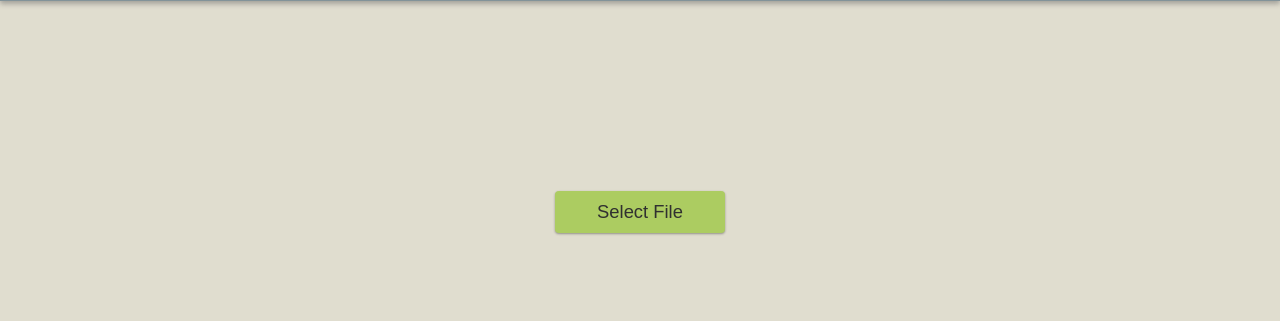
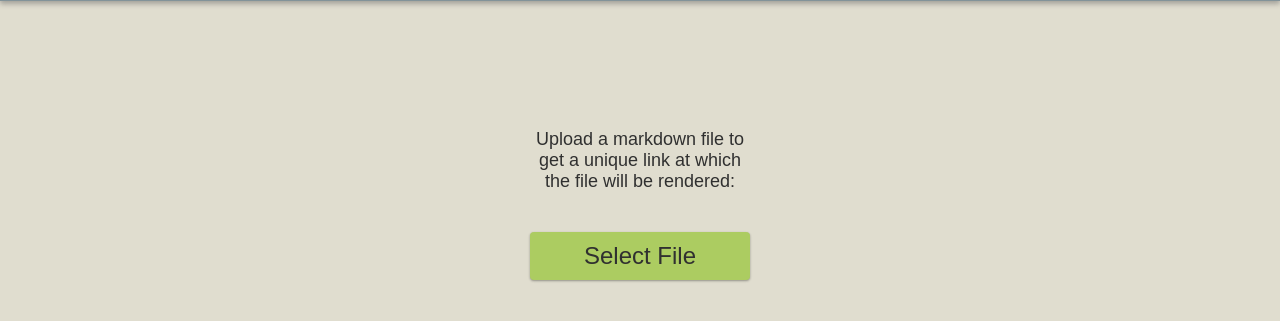
Before and after one commit to KorySchneider/markfast, a website: page public/index.html in a window 1280 px wide. Shown: the part 89-410 px from the top of the page. Drawn offline with Linux system fonts and the light colour scheme.

Commit message:
Add help text

```diff
--- a/public/index.html
+++ b/public/index.html
@@ -21,9 +21,13 @@
       #wrapper {
         width: auto;
         margin: auto;
-        font-size: 1.15em;
+        font-size: 1.5em;
         text-align: center;
-        width: 170px;
+        max-width: 220px;
+      }
+      #help-text {
+        font-family: sans-serif;
+        font-size: 0.75em;
       }
       label {
         cursor: pointer;
@@ -36,7 +40,7 @@
       }
       .btn {
         padding: 10px 15px;
-        margin-top: 10vh;
+        margin-top: 40px;
         border-radius: 4px;
         background-color: #ACCC61;
         cursor: pointer;
@@ -48,7 +52,7 @@
       }
       .msg {
         margin: auto;
-        margin-top: 15px;
+        margin-top: 20px;
         padding: 5px;
         font-size: 12px;
         text-align: center;
@@ -108,8 +112,10 @@
     </header>
 
     <div id='wrapper'>
+
+      <p id='help-text'>Upload a markdown file to get a unique link at which the file will be rendered:</p>
+
       <form id='creation-form' action='/create' method='POST' encType='multipart/form-data'>
-
         <label for='file-input'>
           <div class='btn'>
             Select File
@@ -122,8 +128,8 @@
           <b>Accepted Filetypes</b><br>
           <p>.markdown, .mdown, .mkdn, .mdwn, .mkd, .md, .txt</p>
         </div>
+      </form>
 
-      </form>
     </div>
   </body>
 
```
